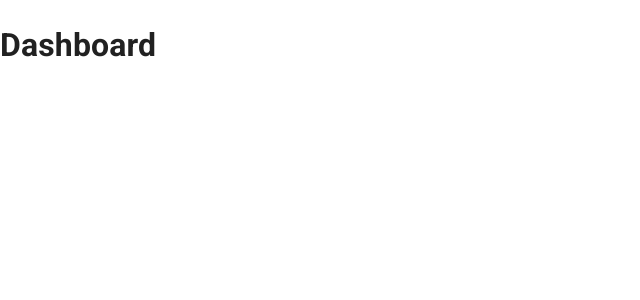
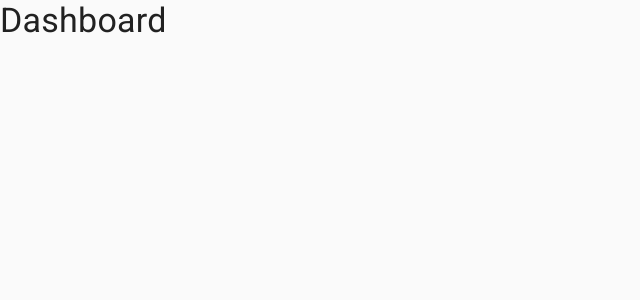
Before and after one commit to lucasmantuan/piracema-front-end, a React (Create React App) app: page / in a window 1280 px wide. Shown: the top 300 px of the page, without its empty margins (0-640 px from the left). Built offline with nearby package versions, Linux system fonts and the light colour scheme.

Commit message:
Adicionado os Temas

```diff
--- a/src/App.jsx
+++ b/src/App.jsx
@@ -1,12 +1,15 @@
 import { CssBaseline } from "@mui/material";
 import { BrowserRouter } from "react-router-dom";
+import { AppThemeProvider } from "./contexts/ThemeContext";
 import { AppRoutes } from "./routes/AppRoutes";
 
 export const App = () => {
     return (
-        <BrowserRouter>
+        <AppThemeProvider>
             <CssBaseline />
-            <AppRoutes />
-        </BrowserRouter>
+            <BrowserRouter>
+                <AppRoutes />
+            </BrowserRouter>
+        </AppThemeProvider>
     );
 };
--- /dev/null
+++ b/src/contexts/ThemeContext.jsx
@@ -0,0 +1,43 @@
+import { Box, ThemeProvider } from "@mui/material";
+import { createContext, useCallback, useContext, useMemo, useState } from "react";
+import { Dark } from "../themes/Dark";
+import { Light } from "../themes/Light";
+
+const ThemeContext = createContext({});
+
+export const useThemeContext = () => {
+    return (
+        useContext(ThemeContext)
+    );
+};
+
+export const AppThemeProvider = ({ children }) => {
+    const [defaultTheme, setDefaultTheme] = useState("light");
+
+    const toggleTheme = useCallback(() => {
+        setDefaultTheme((old) => (old === "light" ? "dark" : "light"));
+    }, []);
+
+    const theme = useMemo(() => {
+        if (defaultTheme === "light") {
+            return Light;
+        } else {
+            return Dark;
+        }
+    }, [defaultTheme]);
+
+    return (
+        <ThemeContext.Provider
+            value={{ defaultTheme, toggleTheme }}>
+            <ThemeProvider
+                theme={theme}>
+                <Box
+                    height="100vh"
+                    width="100vw"
+                    bgcolor={theme.palette.background.default}>
+                    {children}
+                </Box>
+            </ThemeProvider>
+        </ThemeContext.Provider>
+    );
+};
--- a/src/pages/Dashboard.jsx
+++ b/src/pages/Dashboard.jsx
@@ -1,5 +1,11 @@
+import { Box, Typography } from "@mui/material";
+
 export const Dashboard = () => {
     return (
-        <h1>Dashboard</h1>
+        <Box>
+            <Typography variant="h4">
+                Dashboard
+            </Typography>
+        </Box>
     );
 };
--- /dev/null
+++ b/src/themes/Dark.js
@@ -0,0 +1,14 @@
+import { createTheme } from "@mui/material";
+import { grey, purple } from "@mui/material/colors";
+
+export const Dark = createTheme({
+    palette: {
+        mode: "dark",
+        primary: {
+            main: purple[700]
+        },
+        background: {
+            default: grey[900]
+        }
+    }
+});
--- /dev/null
+++ b/src/themes/Light.js
@@ -0,0 +1,14 @@
+import { createTheme } from "@mui/material";
+import { grey, purple } from "@mui/material/colors";
+
+export const Light = createTheme({
+    palette: {
+        mode: "light",
+        primary: {
+            main: purple[700]
+        },
+        background: {
+            default: grey[50]
+        }
+    }
+});
```
Also changed, not shown: src/index.js (+6 -5 lines).
